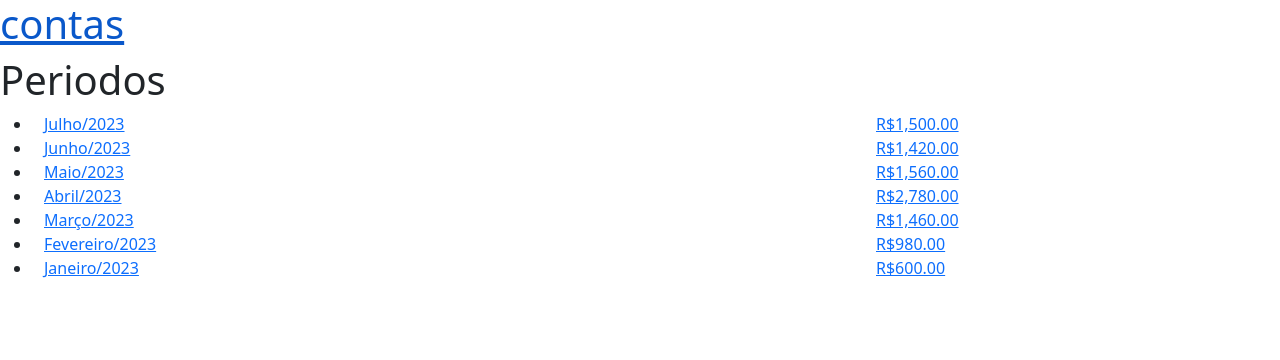
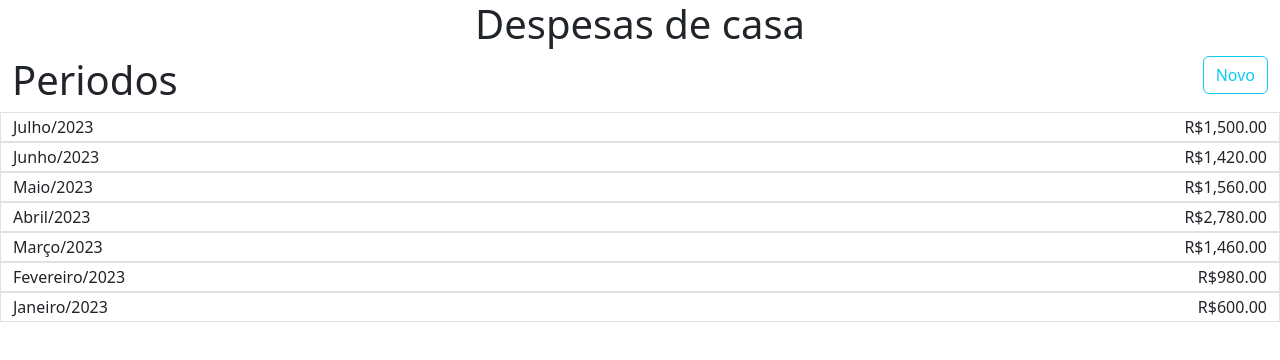
Before and after one commit to luisguipso/divisao-de-contas-front, an Angular app: page /lista-periodos in a window 1280 px wide. Shown: the top 360 px of the page. Built offline with nearby package versions, Linux system fonts and the light colour scheme.

Commit message:
change layout of exinting pages

```diff
--- a/src/app/app.component.html
+++ b/src/app/app.component.html
@@ -1,2 +1,9 @@
-<h1><a routerLink="/lista-periodos">{{title}}</a></h1>
+<div class="container-fluid">
+  <div class="row justify-content-center">
+    <div class="col-auto" routerLink="/lista-periodos">
+      <h1>{{title}}</h1>
+    </div>
+  </div>
+</div>
+
 <router-outlet></router-outlet>
--- a/src/app/app.component.ts
+++ b/src/app/app.component.ts
@@ -6,5 +6,5 @@ import { Component } from '@angular/core';
   styleUrls: ['./app.component.css'],
 })
 export class AppComponent {
-  title = 'contas';
+  title = 'Despesas de casa';
 }
--- a/src/app/periodo/components/lista-periodos/lista-periodos.component.html
+++ b/src/app/periodo/components/lista-periodos/lista-periodos.component.html
@@ -1,17 +1,20 @@
-<h1>Periodos</h1>
-<ul>
-  <li *ngFor="let periodo of periodos">
-    <a routerLink="/periodo/{{periodo.id}}">
 <div class="container-fluid">
   <div class="row justify-content-between">
+    <div class="col-auto">
+      <h1>Periodos</h1>
+    </div>
+    <div class="col-auto">
+      <button type="button" class="btn btn-outline-info" routerLink="/novo-periodo">Novo</button>
+    </div>
+  </div>
+  <div *ngFor="let periodo of periodos">
+    <div class="row justify-content-between custom-table-row border" routerLink="/periodo/{{periodo.id}}">
       <div class="col-4">
         {{periodo.descricao}}
       </div>
-          <div class="col-4">
+      <div class="col-auto">
         {{periodo.valor | currency: 'BRL'}}
       </div>
     </div>
   </div>
-    </a>
-  </li>
-</ul>
+</div>
--- a/src/app/periodo/components/periodo/periodo.component.html
+++ b/src/app/periodo/components/periodo/periodo.component.html
@@ -1,28 +1,28 @@
 <div class="container-fluid">
   <div class="row justify-content-between">
-    <div class="col">
+    <div class="col-auto">
       <h2>{{periodo?.descricao}}</h2>
     </div>
-    <div class="col">
+    <div class="col-auto">
       <h2>{{periodo?.valor | currency: 'BRL'}}</h2>
     </div>
   </div>
 
   <div class="row justify-content-between">
-    <div class="col">
+    <div class="col-auto">
       <button type="button" class="btn btn-outline-info" routerLink="./lista-periodo">extrato</button>
     </div>
-    <div class="col">
-      <button type="button" class="btn btn-outline-info">Novo Periodo</button>
+    <div class="col-auto">
+      <button type="button" class="btn btn-outline-info">Nova Despesa</button>
     </div>
   </div>
 
   <div *ngFor="let despesa of despesas">
-    <div class="row justify-content-between">
+    <div class="row justify-content-between  custom-table-row border-top">
       <div class="col-4">
         {{despesa.descricao}}
       </div>
-      <div class="col-4">
+      <div class="col-auto">
         {{despesa.valor | currency : 'BRL'}}
       </div>
     </div>
--- a/src/styles.css
+++ b/src/styles.css
@@ -4,3 +4,12 @@
 .double-info {
   min-width: 100px;
 }
+
+.custom-table-row {
+  padding-top: 2px;
+  min-height: 30px;
+}
+
+.custom-table-row:hover {
+  background-color: lightgray;
+}
```
Lines whose indentation alone changed are shown as unchanged.
